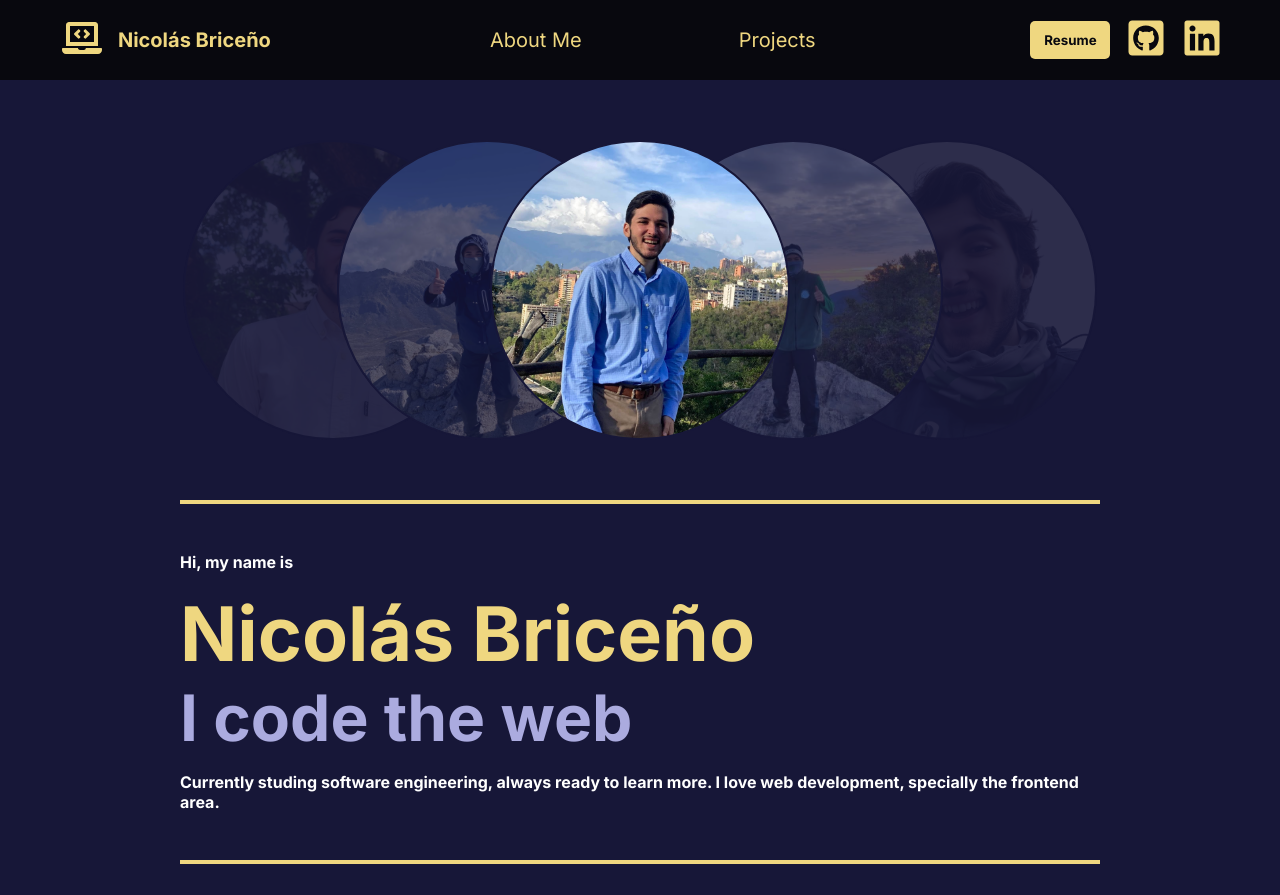
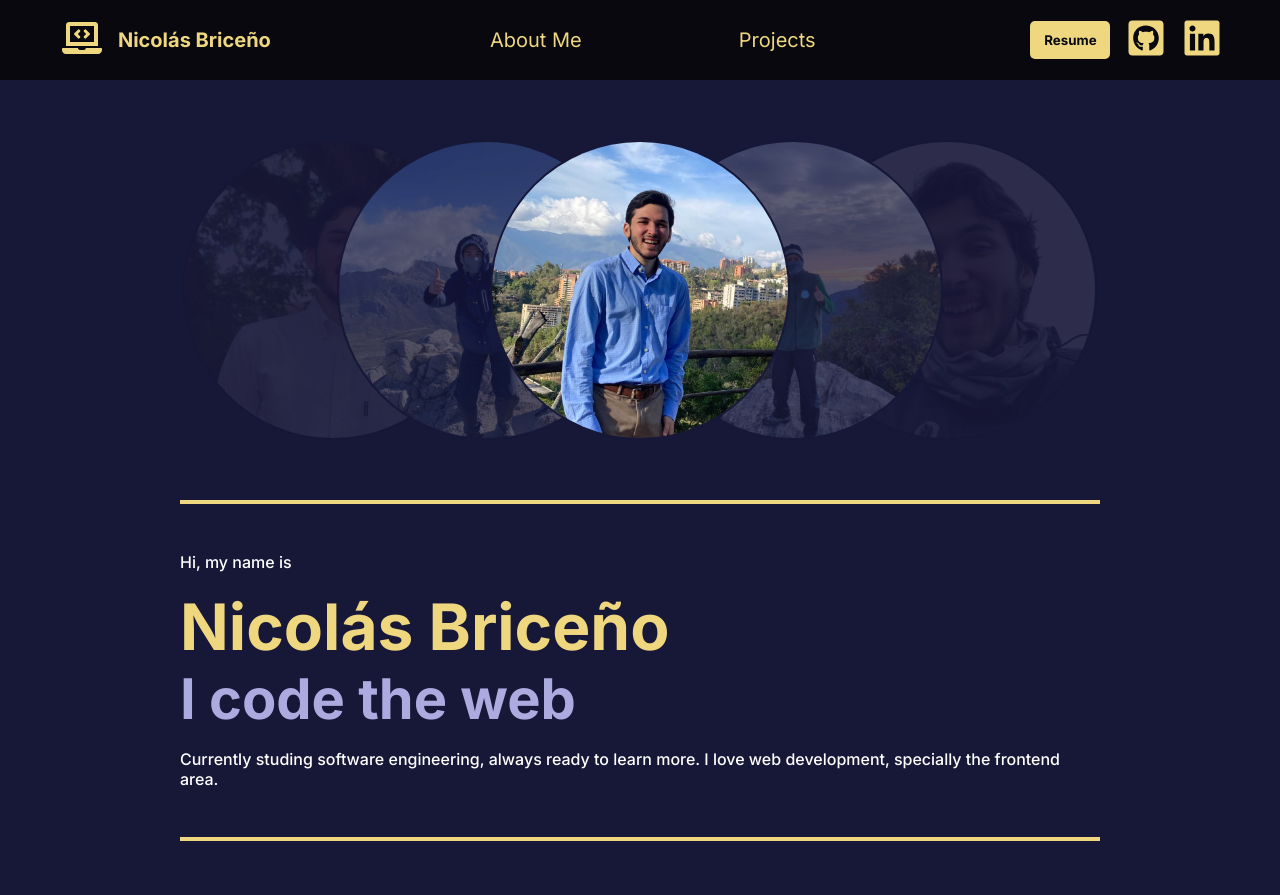
Before and after one commit to nicoabb/PortfolioPage, a React (Vite) app in the folder PortfolioPage/: page / in a window 1280 px wide. Shown: the top 895 px of the page. Built offline with nearby package versions, Linux system fonts and the light colour scheme.

Commit message:
Fix details

```diff
--- a/PortfolioPage/src/Components/LandPage/IntroText.module.css
+++ b/PortfolioPage/src/Components/LandPage/IntroText.module.css
@@ -19,7 +19,7 @@
     color: var(--primary-color-000);
 }
 .intro p {
-    font-weight: bold;
+    font-weight: 500;
     color: var(--neutral-color);
 }
 .intro p:first-of-type {
@@ -28,7 +28,7 @@
 .intro p:last-of-type {
     margin: 1rem 0 3rem;
 }
-
+/*
 @media screen and (min-width: 1080px) {
     .intro h1 {
         font-size: 4.7rem;
@@ -39,13 +39,13 @@
     .intro p {
         font-size: 1rem;
     }
-}
-@media screen and (max-width: 1079px) {
+}*/
+@media screen and (min-width: 721px) {
     .intro h1 {
-        font-size: 4.5rem;
+        font-size: 4rem;
     }
     .intro h2 {
-        font-size: 3.8rem;
+        font-size: 3.5rem;
     }
     .intro p {
         font-size: 1rem;
@@ -53,10 +53,10 @@
 }
 @media screen and (max-width: 720px) {
     .intro h1 {
-        font-size: 9vw;
+        font-size: 8.8vw;
     }
     .intro h2 {
-        font-size: 8.5vw;
+        font-size: 8.1vw;
     }
     .intro p {
         font-size: 0.9rem;
--- a/PortfolioPage/src/Components/LandPage/ProjectsPrev.module.css
+++ b/PortfolioPage/src/Components/LandPage/ProjectsPrev.module.css
@@ -7,8 +7,7 @@
 .proPrev h3 {
     margin: 0 auto 3rem;
     color: var(--neutral-color);
-    font-size: 3rem;
-    font-weight: bold;
+    font-size: 2.5rem;
 }
 
 .cardContainer {
@@ -21,7 +20,7 @@
 
 @media screen and (max-width: 1080px) {
     .proPrev h3 {
-        font-size: 2.8rem;
+        font-size: 2.3rem;
     }
 }
 
```
